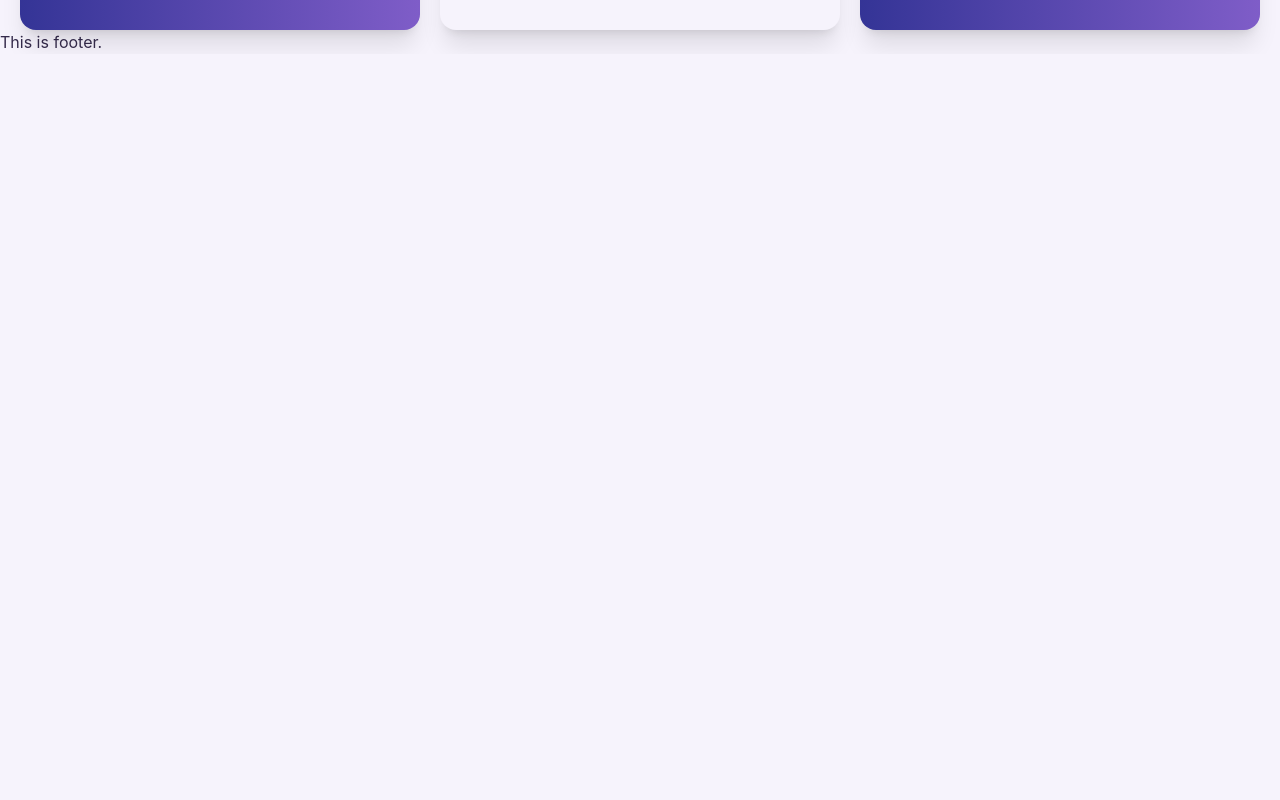
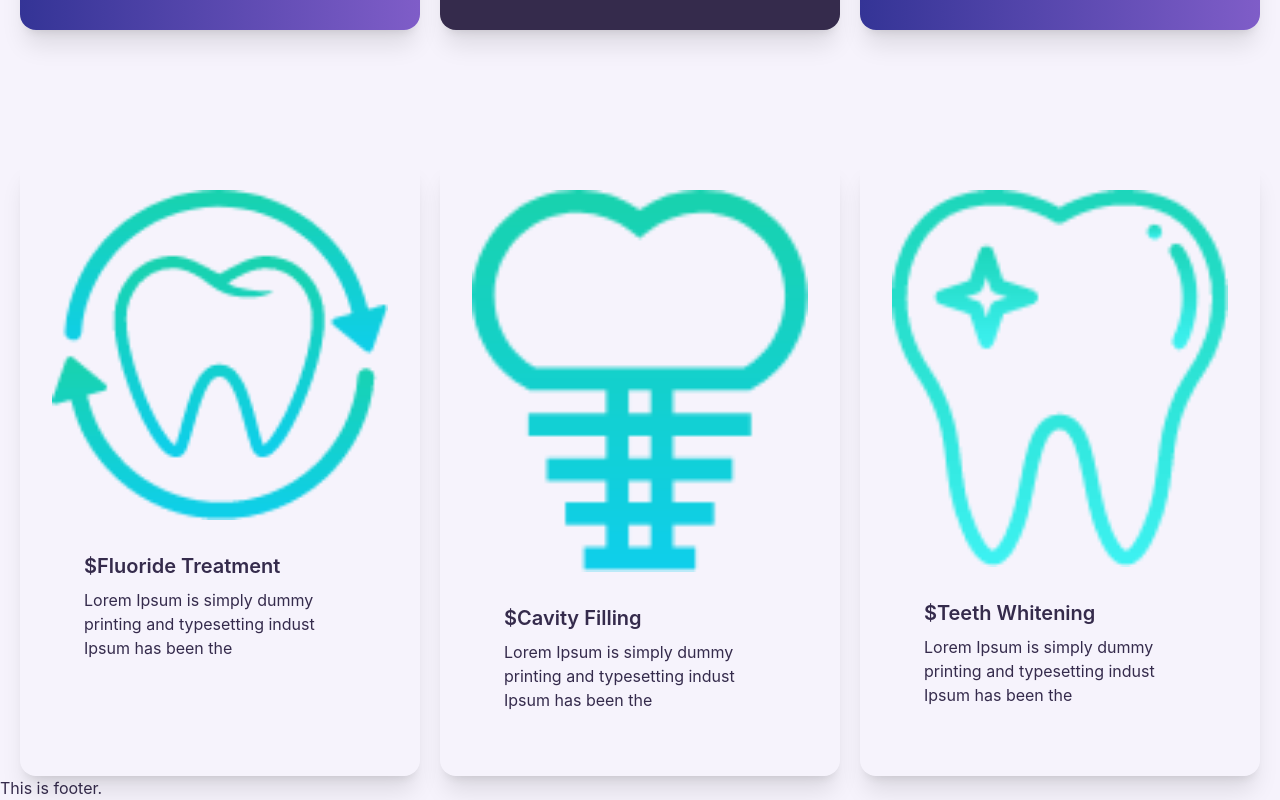
Before and after one commit to RayhanalKavey/AccuDental-React-project-client-complete-with-pament-method, a React (Create React App) app: page / in a window 1280 px wide. Shown: the part 764-1564 px from the top of the page. Before the commit the page ends 818 px from the top, so only its background shows below. Built offline with nearby package versions, Linux system fonts and the light colour scheme.

Commit message:
add our services section.;

```diff
--- a/src/pages/home/BusinessInfo/BusinessInfo.js
+++ b/src/pages/home/BusinessInfo/BusinessInfo.js
@@ -17,6 +17,7 @@ const BusinessInfo = () => {
       title: "Visit our location",
       description: "Brooklyn, NY 10036, United States",
       svg: marker,
+      customCss: "bg-accent text-info",
     },
     {
       id: 3,
--- a/src/pages/home/BusinessInfo/BusinessInfoCard.js
+++ b/src/pages/home/BusinessInfo/BusinessInfoCard.js
@@ -4,10 +4,10 @@ const BusinessInfoCard = ({ card }) => {
   const { svg, title, description, customCss } = card;
   return (
     <section
-      className={`card card-side bg-base-100 shadow-xl p-[32px]  ${customCss}`}
+      className={`card card-side   shadow-xl p-[32px] flex-col  lg:flex-row  ${customCss}`}
     >
       <figure>
-        <img src={svg} alt="Movie" />
+        <img className="w-1/5 lg:w-full" src={svg} alt="Movie" />
       </figure>
       <div className="card-body">
         <h2 className="card-title">${title}</h2>
--- a/src/pages/home/Home/Home.js
+++ b/src/pages/home/Home/Home.js
@@ -2,6 +2,7 @@ import React from "react";
 import useTitle from "../../../hooks/useTitle/useTitle";
 import Banner from "../Banner/Banner";
 import BusinessInfo from "../BusinessInfo/BusinessInfo";
+import Services from "../Services/Services";
 
 const Home = () => {
   useTitle("Home");
@@ -10,6 +11,7 @@ const Home = () => {
     <div className="mx-5">
       <Banner></Banner>
       <BusinessInfo></BusinessInfo>
+      <Services></Services>
     </div>
   );
 };
--- /dev/null
+++ b/src/pages/home/Services/Service.js
@@ -0,0 +1,20 @@
+import React from "react";
+
+const Service = ({ serviceDetail }) => {
+  const { id, title, description, pic, customCss } = serviceDetail;
+  return (
+    <section
+      className={`card card-side   shadow-xl p-[32px] flex-col   ${customCss}`}
+    >
+      <figure>
+        <img className="w-1/5 lg:w-full" src={pic} alt="Movie" />
+      </figure>
+      <div className="card-body">
+        <h2 className="card-title">${title}</h2>
+        <p>{description}</p>
+      </div>
+    </section>
+  );
+};
+
+export default Service;
--- /dev/null
+++ b/src/pages/home/Services/Services.js
@@ -0,0 +1,49 @@
+import React from "react";
+import whitening from "../../../assets/images/whitening.png";
+import cavity from "../../../assets/images/cavity.png";
+import fluoride from "../../../assets/images/fluoride.png";
+import Service from "./Service";
+const Services = () => {
+  const serviceDetails = [
+    {
+      id: 1,
+      img: "",
+      title: "Fluoride Treatment",
+      description:
+        "Lorem Ipsum is simply dummy printing and typesetting indust Ipsum has been the",
+      pic: fluoride,
+    },
+
+    {
+      id: 2,
+      img: "",
+      title: "Cavity Filling",
+      description:
+        "Lorem Ipsum is simply dummy printing and typesetting indust Ipsum has been the",
+      pic: cavity,
+    },
+    {
+      id: 3,
+      img: "",
+      title: "Teeth Whitening",
+      description:
+        "Lorem Ipsum is simply dummy printing and typesetting indust Ipsum has been the",
+      pic: whitening,
+    },
+  ];
+  return (
+    <div>
+      <div></div>
+      <div className="grid md:grid-cols-2 lg:grid-cols-3 gap-5 justify-evenly mt-32">
+        {serviceDetails.map((serviceDetail) => (
+          <Service
+            serviceDetail={serviceDetail}
+            key={serviceDetail.id}
+          ></Service>
+        ))}
+      </div>
+    </div>
+  );
+};
+
+export default Services;
```
